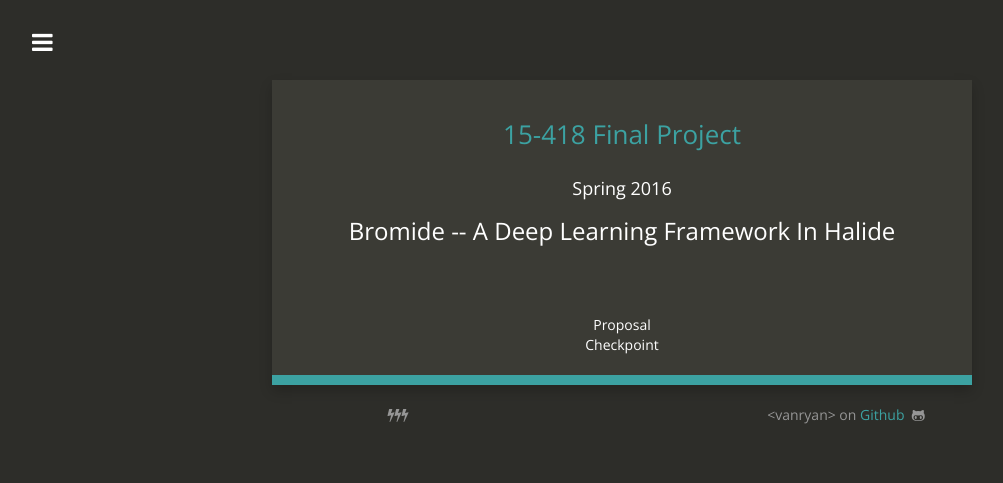
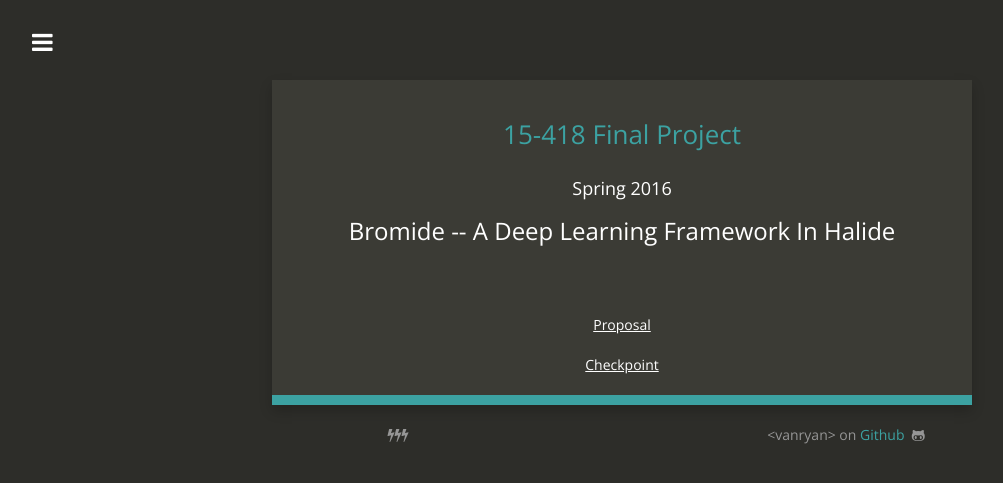
Before and after one commit to vanryan/vanryan.github.io, a Jekyll site: the page built from 15418.html, in a window 1280 px wide. Shown: the top 483 px of the page, without its empty margins (18-1021 px from the left). Built offline with Jekyll 4.4.1, drawn with Linux system fonts in a browser that asks for light colours; nearby versions of some CDN libraries.

Commit message:
checkpoint0

```diff
--- a/15418-checkpoint.html
+++ b/15418-checkpoint.html
@@ -15,7 +15,7 @@
 
               <h3>Bromide -- A Deep Learning Framework In Halide</h3>
               <br/>
-              <a href="{{ site.baseurl }}/15418">back to project</a>
+              <a class="links-sm-418" href="{{ site.baseurl }}/15418">back to project index</a>
               <br/>
               <br/>
 
--- a/15418-proposal.html
+++ b/15418-proposal.html
@@ -15,7 +15,7 @@
 
               <h3>Bromide -- A Deep Learning Framework In Halide</h3>
               <br/>
-              <a href="{{ site.baseurl }}/15418">back to project</a>
+              <a class="links-sm-418" href="{{ site.baseurl }}/15418">back to project index</a>
               <br/>
               <br/>
 
--- a/15418.html
+++ b/15418.html
@@ -22,9 +22,10 @@
               <br/>
 
               <div>
-                <a href="{{ site.baseurl }}/15418-proposal">Proposal</a>
+                <a class="links-sm-418" href="{{ site.baseurl }}/15418-proposal">Proposal</a>
                 <br/>
-                <a href="{{ site.baseurl }}/15418-checkpoint">Checkpoint</a>
+                <br/>
+                <a class="links-sm-418" href="{{ site.baseurl }}/15418-checkpoint">Checkpoint</a>
               </div>
 
             </div>
--- a/css/style.scss
+++ b/css/style.scss
@@ -55,6 +55,10 @@
 	text-indent:15px;
 	font-size:12px;
 	}
+
+a.links-sm-418 {
+	text-decoration: underline;
+}
 
 /* Globals */
 
```
